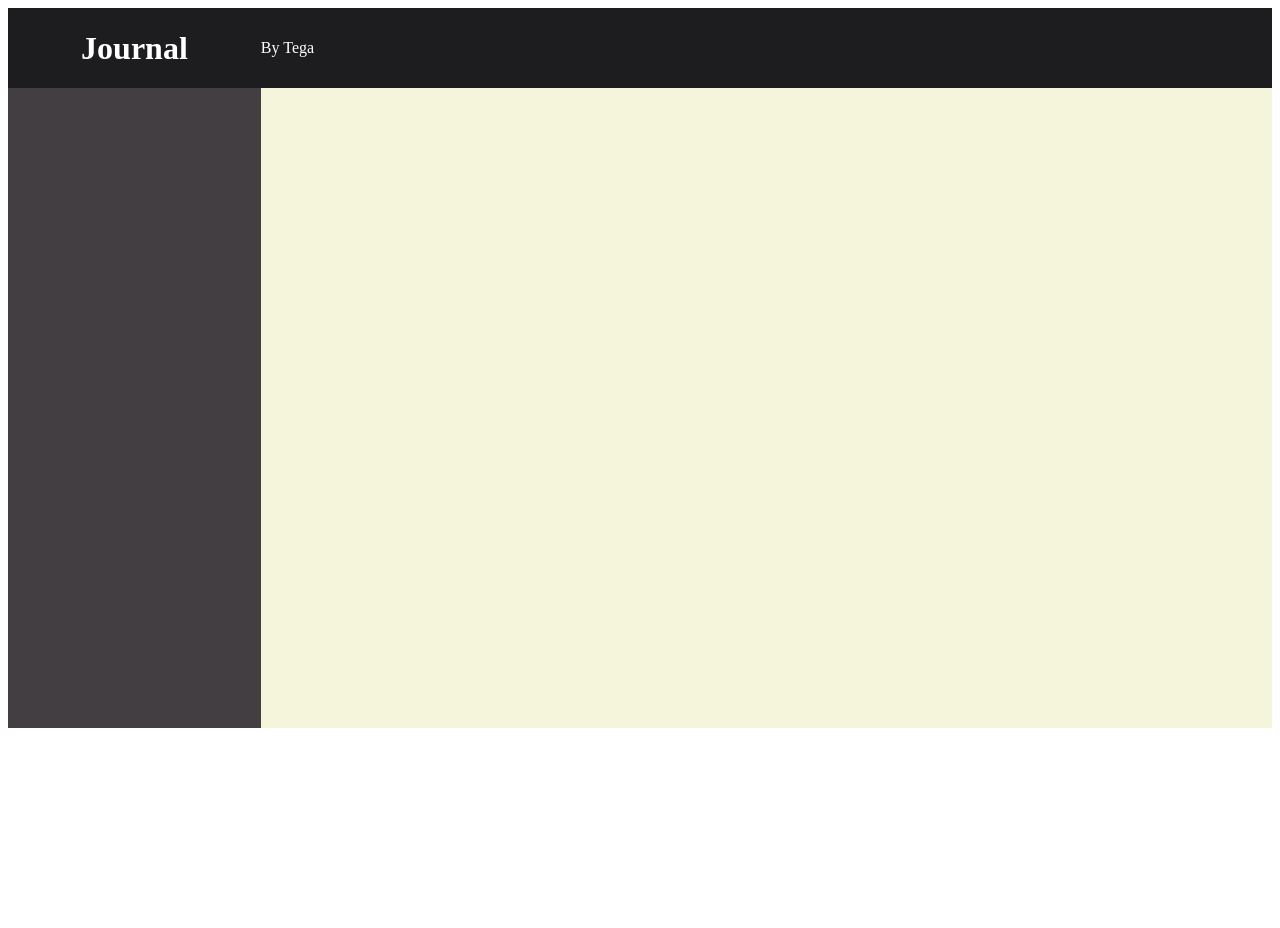
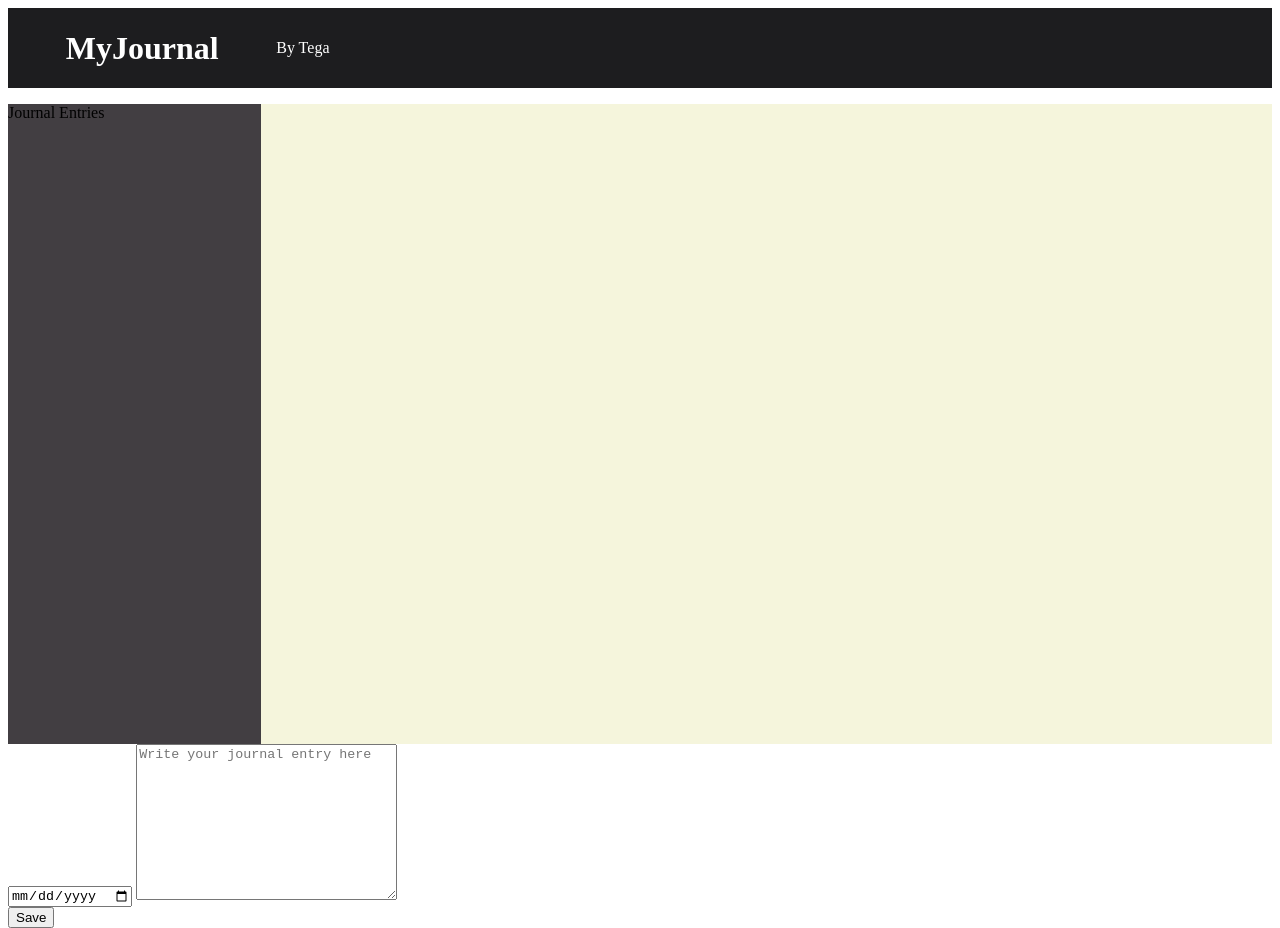
Before and after one commit to TegaBC/web-journal, a plain HTML site: page index.html in a window 1280 px wide. Before the commit the page ends 800 px from the top, so only its background shows below. Drawn offline with Linux system fonts and the light colour scheme.

Commit message:
added basic structure

```diff
--- a/index.html
+++ b/index.html
@@ -5,18 +5,34 @@
     <meta http-equiv="X-UA-Compatible" content="IE=edge">
     <meta name="viewport" content="width=device-width, initial-scale=1.0">
     <link rel="stylesheet" href="styles.css">
+    <script src="main.js" defer></script>
     <title>Web Journal</title>
 </head>
 <body>
     <div class="header">
         <div class="main-header">
-            <h1>Journal</h1>
+            <h1>MyJournal</h1>
             <p>By Tega</p>
         </div>
     </div>
     <div class="main">
-        <div class="selector"></div>
-        <div class="editor"></div>
+        <div class="selector">
+            <p>Journal Entries</p>
+           <!-- <button class="entry-selector">
+                10th Dec
+            </button> -->
+
+
+        </div>
+        <div class="editor">
+            <!--<h1 class="Title">10th Decemeber 2022</h1>-->
+            <input type="date" id="date-picker">
+            <textarea name="entry" id="entry" cols="30" rows="10" placeholder="Write your journal entry here"></textarea>
+            <div class="controls">
+                <!--<button class="control-buttons" id="edit">Edit</button>-->
+                <button class="control-buttons" id="save">Save</button>
+            </div>
+        </div>
     </div>
 </body>
 </html>
```
